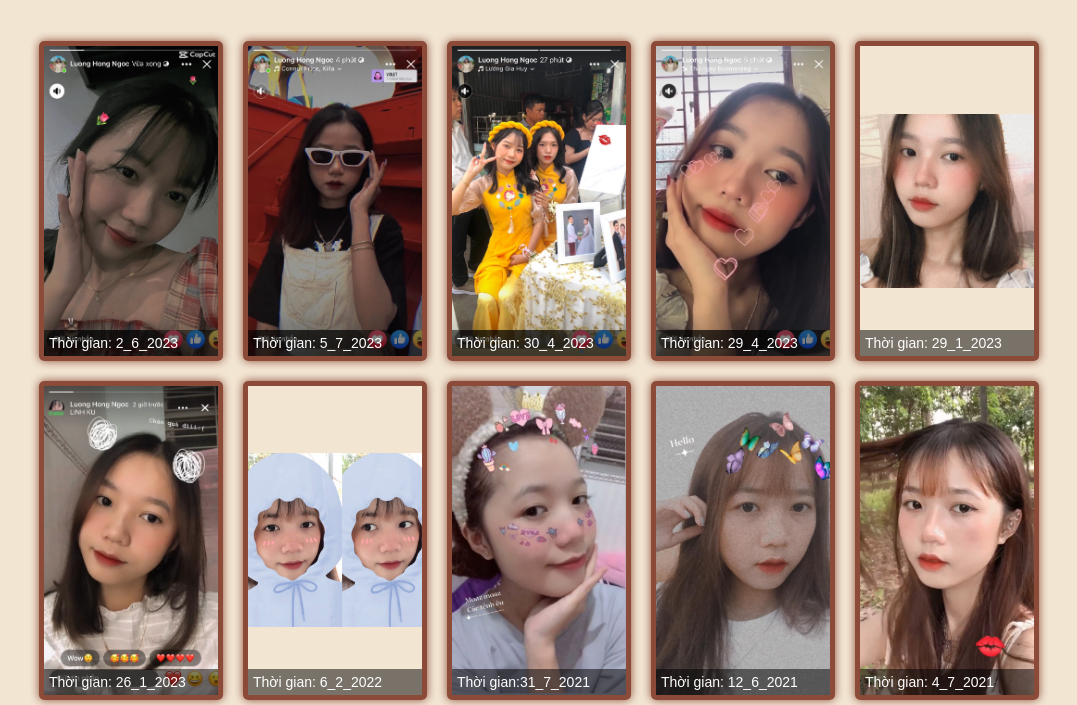
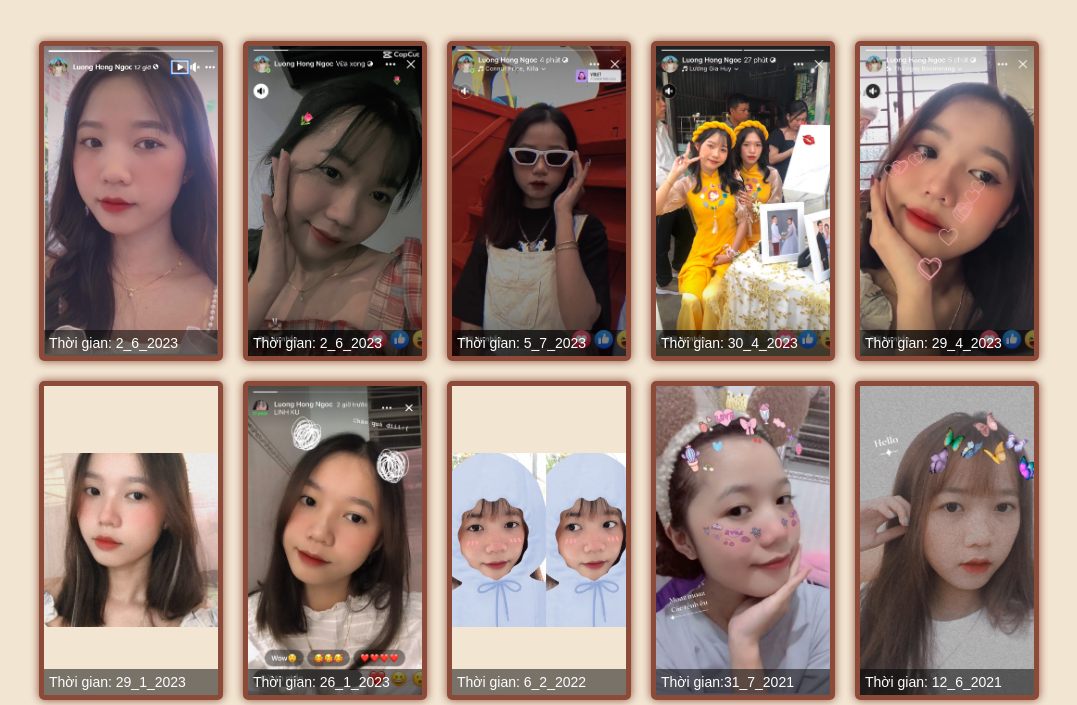
Before and after one commit to huutai2002/hongngoc, a plain HTML site: page index.html in a window 1280 px wide. Shown: the part 95-800 px from the top of the page, without its empty margins (101-1178 px from the left). Drawn offline with Linux system fonts and the light colour scheme.

Commit message:
insert img new

```diff
--- a/index.html
+++ b/index.html
@@ -77,6 +77,10 @@
     <h1>Mảnh ghép kí ức</h1>
 	<div class="container">
 		<div class="photo">
+			<img src="./img/18_06_2023.png" alt="Ảnh 12">
+			<div class="caption">Thời gian: 2_6_2023</div>
+		</div>
+		<div class="photo">
 			<img src="./img/2_6_2023.jpg" alt="Ảnh 11">
 			<div class="caption">Thời gian: 2_6_2023</div>
 		</div>
```
Also changed, not shown: img/18_06_2023.png (added).
